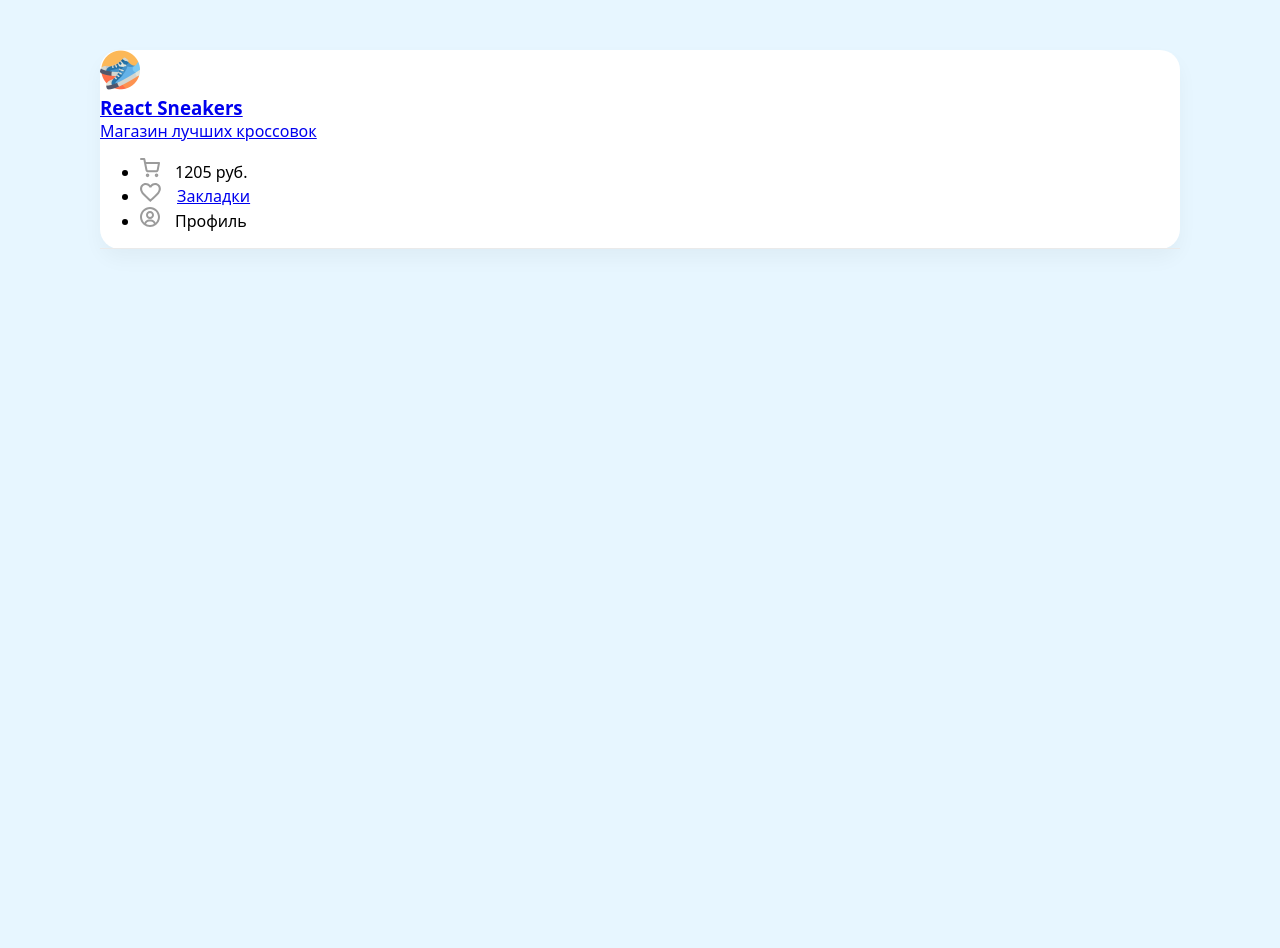
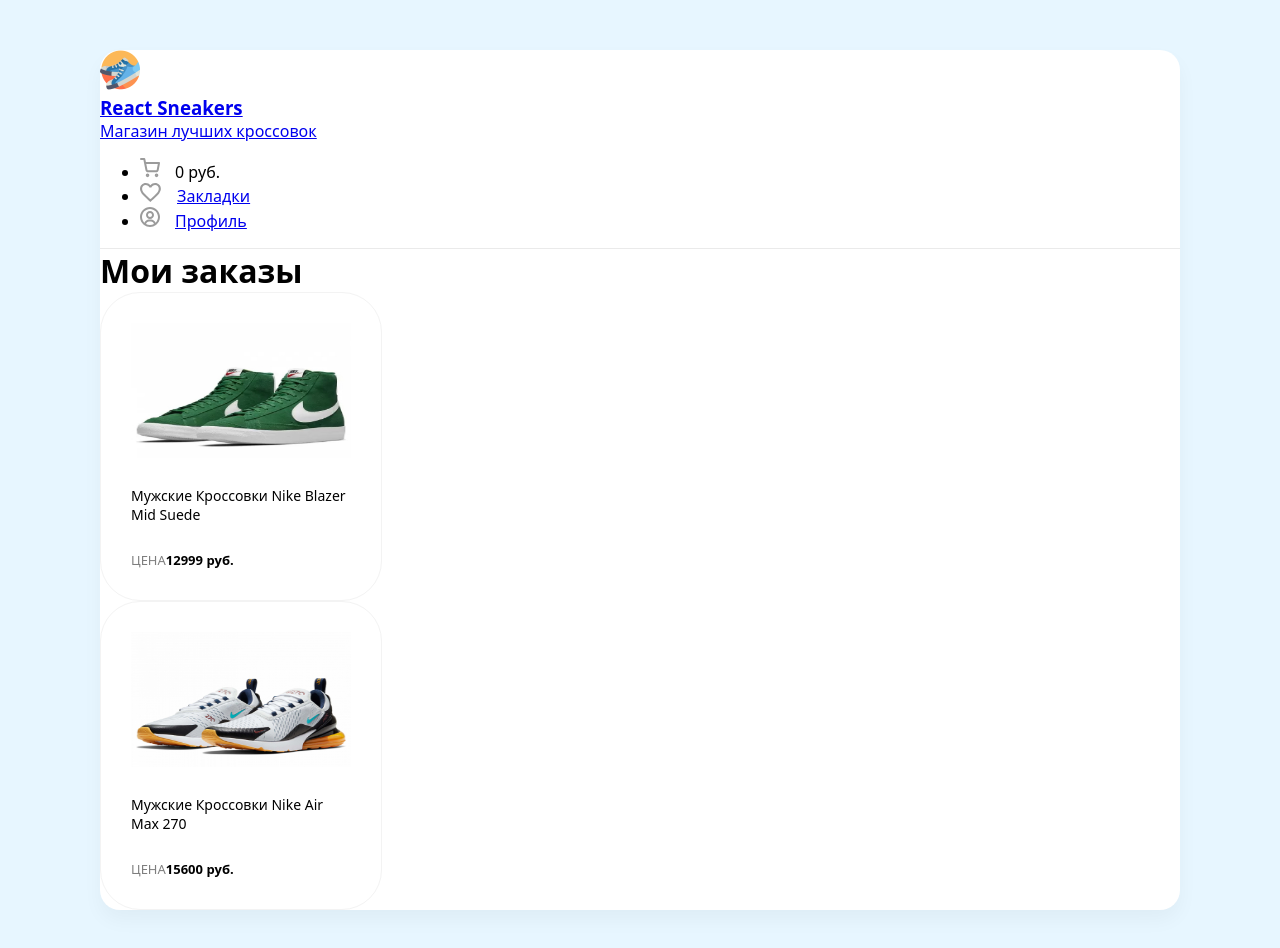
Before and after one commit to madiew1/react-sneakers, a React (Vite) app: page /orders in a window 1280 px wide. Shown: the top 948 px of the page. Before the commit the page ends 800 px from the top, so only its background shows below. Built offline with nearby package versions, Linux system fonts and the light colour scheme; no server answers; data requests are answered from the project's data file.

Commit message:
fixed bugs with adding and deleting items from cart

```diff
--- a/package.json
+++ b/package.json
@@ -23,11 +23,16 @@
     "@types/react": "^19.1.2",
     "@types/react-dom": "^19.1.2",
     "@vitejs/plugin-react": "^4.4.1",
+    "css-loader": "^7.1.2",
     "eslint": "^9.25.0",
     "eslint-plugin-react-hooks": "^5.2.0",
     "eslint-plugin-react-refresh": "^0.4.19",
     "globals": "^16.0.0",
+    "postcss": "^8.5.6",
+    "sass": "^1.89.2",
     "sass-embedded": "^1.89.0",
+    "sass-loader": "^16.0.5",
+    "style-loader": "^4.0.0",
     "vite": "^6.3.5"
   }
 }
--- a/src/App.jsx
+++ b/src/App.jsx
@@ -5,6 +5,7 @@
 import Header from "./components/Header";
 import Home from "./components/pages/Home";
 import Favorites from "./components/pages/Favorites";
+import Orders from "./components/pages/Orders";
 import axios from "axios";
 
 export const AppContext = createContext({});
@@ -19,18 +20,27 @@
 
   useEffect(() => {
       async function fetchData() {
-        const cartResponse = await axios.get('https://68053c6fca467c15be68a31a.mockapi.io/cartSneakers');
-        const favoriteResponse = await axios.get('https://68053c6fca467c15be68a31a.mockapi.io/favoriteSneakers');
-        const sneakersResponse = await fetch(`http://localhost:3000/sneakers`, {
-          method: "GET"
-        })
-        .then((res) => res.json());
+       try {
+
+        const [cartResponse, favoriteResponse, sneakersResponse] = await Promise.all([
+          axios.get('https://68053c6fca467c15be68a31a.mockapi.io/cartSneakers'),
+          axios.get('https://68053c6fca467c15be68a31a.mockapi.io/favoriteSneakers'),
+          fetch(`http://localhost:3000/sneakers`, {
+            method: "GET"
+          })
+          .then((res) => res.json())
+        ]);
 
         setIsLoading(false)
 
         setCartSneakers(cartResponse.data);
         setToFavoriteSneakers(favoriteResponse.data);
         setSneakers(sneakersResponse);
+
+       } catch (error) {
+        console.error(error)
+        alert('При получении данных возникла ошибка')
+       }
       }
       fetchData();
   },[])
@@ -38,12 +48,22 @@
   const onAddToCart = async (obj) => {
     console.log(obj)
     try {
-      if (cartSneakers.find((cartObj) => Number(cartObj.id) === Number(obj.id))) {
-        await axios.delete(`https://68053c6fca467c15be68a31a.mockapi.io/cartSneakers/${obj.id}`)
-        setCartSneakers((prev) => prev.filter((item) => Number(item.id) !== Number(obj.id)))
+      const findSneaker = cartSneakers.find((cartObj) => Number(cartObj.parentId) === Number(obj.id));
+      if (findSneaker) {
+        setCartSneakers((prev) => prev.filter((item) => Number(item.parentId) !== Number(obj.id)))
+        await axios.delete(`https://68053c6fca467c15be68a31a.mockapi.io/cartSneakers/${findSneaker.id}`)
       } else {
-       const {data} = await axios.post('https://68053c6fca467c15be68a31a.mockapi.io/cartSneakers', obj);
-        setCartSneakers((prev) => [...prev, data]);
+        setCartSneakers((prev) => [...prev, obj]);
+        const {data} = await axios.post('https://68053c6fca467c15be68a31a.mockapi.io/cartSneakers', obj);
+        setCartSneakers((prev) => prev.map(item => {
+          if (item.parentId === data.parentId) {
+            return {
+              ...item,
+              id: data.id
+            };
+          }
+          return item;
+        }))
       }
     } catch (error) {
       console.warn(error);
@@ -54,9 +74,9 @@
   const onAddToFavorite = async (obj) => {
     console.log(obj.id)
     try {
-      if (favoriteSneakers.find((favObj) => favObj.id === obj.id)) {
+      if (favoriteSneakers.find((favObj) => Number(favObj.pa) === Number(obj.id))) {
         axios.delete(`https://68053c6fca467c15be68a31a.mockapi.io/favoriteSneakers/${obj.id}`);
-        setToFavoriteSneakers((prev) => prev.filter((item) => item.id !== obj.id));
+        setToFavoriteSneakers((prev) => prev.filter((item) => Number(item.id) !== Number(obj.id)));
       } else {
         const {data} = await axios.post('https://68053c6fca467c15be68a31a.mockapi.io/favoriteSneakers', obj);
         setToFavoriteSneakers((prev) => [...prev, data])
@@ -68,25 +88,36 @@
   }
 
   const itemHasAdded = (id) => {
-    return cartSneakers.some((cartSneaker) => Number(cartSneaker.id) == Number(id));
+    return cartSneakers.some((cartSneaker) => Number(cartSneaker.parentId) == Number(id));
   }
 
+  const itemHasFavorited = (id) => {
+    return favoriteSneakers.some((favoriteSneaker) => Number(favoriteSneaker.id) == Number(id));
+  }
+
+  console.log(cartSneakers);
+
   const onRemoveFromCart = (id) => {
-    setCartSneakers((prev) => prev.filter(item => item.id !== id))
-    axios.delete(`https://68053c6fca467c15be68a31a.mockapi.io/cartSneakers/${id}`)
+    try {
+      setCartSneakers((prev) => prev.filter(item => item.id !== id))
+      axios.delete(`https://68053c6fca467c15be68a31a.mockapi.io/cartSneakers/${id}`)
+    } catch (error) {
+      console.error(error)
+      alert('При удалении товара произошла ошибка')
+    }
   }
 
   const onChangeSearchInput = (event) => {
     setSearchValue(event.target.value)
   }
 
+  const totalPrice = cartSneakers.reduce((sum, obj) => obj.price + sum, 0)
+
   return (
     <>
-      <AppContext.Provider value={{sneakers, cartSneakers, favoriteSneakers, itemHasAdded, onAddToFavorite, setCartState, setCartSneakers}}>
+      <AppContext.Provider value={{sneakers, cartSneakers, favoriteSneakers, itemHasAdded, onAddToFavorite, setCartState, setCartSneakers, itemHasFavorited, totalPrice, onAddToCart}}>
         <div className="wrapper clear">
-          {
-            cartState && <Overlay onRemove={onRemoveFromCart} cartSneakers={cartSneakers} onClose={() => setCartState(false)}/>
-          }
+        <Overlay onRemove={onRemoveFromCart} cartSneakers={cartSneakers} onClose={() => setCartState(false)} opened={cartState}/>
           <Header onOpen={() => setCartState(true)} favoriteOne={favoriteSneakers}/>
           <Routes>
             <Route path="/" exact
@@ -101,6 +132,7 @@
                           onAddToFavorite={onAddToFavorite}
                           onAddToCart={onAddToCart}/>}/>
             <Route path="/favorites" exact element={<Favorites onAddToCart={onAddToCart}/>}/>
+            <Route path="/orders" exact element={<Orders />}/>
           </Routes>
         </div>
       </AppContext.Provider>
--- a/src/components/Header.jsx
+++ b/src/components/Header.jsx
@@ -1,6 +1,9 @@
-import React from 'react'
+import React, { useContext } from 'react'
 import { Link } from 'react-router-dom'
+import { AppContext } from '../App'
 function Header({onOpen}) {
+  const {totalPrice} = useContext(AppContext);
+
   return (
     <header className="d-flex justify-between align-center p-40">
           <Link to="/">
@@ -15,7 +18,7 @@
           <ul className="d-flex align-center">
               <li onClick={onOpen} className="mr-30 cu-p">
                 <img src="/img/cart.svg" alt="cart" className="cart" />
-                <span>1205 руб.</span>
+                <span>{totalPrice} руб.</span>
               </li>
               <li to='/favorite' className="mr-30 cu-p">
                 <Link to="/favorites">
@@ -24,8 +27,10 @@
                 </Link>
               </li>
               <li to="/cart" className="cu-p">
+                <Link to="/orders">
                 <img src="/img/user.svg" alt="user" className="user" />
                 <span>Профиль</span>
+                </Link>
               </li>
             </ul>
         </header>
--- /dev/null
+++ b/src/components/Overlay/Overlay.module.scss
@@ -0,0 +1,44 @@
+.overlay {
+    position: absolute;
+    left: 0;
+    top: 0;
+    width: 100%;
+    height: 100%;
+    background-color: rgba(0, 0, 0, 0.5);
+    z-index: 1;
+    visibility: hidden;
+    opacity: 0;
+    transition: opacity 0.1s ease-out, visibility 0.1s ease-out;
+    overflow: hidden;
+  }
+
+  .overlayVisible {
+    visibility: visible;
+    opacity: 1;
+
+    .drawer {
+      transform: translateX(0);
+    }
+  }
+
+.drawer {
+  display: flex;
+  flex-direction: column;
+  position: absolute;
+  width: 420px;
+  height: 100%;
+  right: 0;
+  background: #ffffff;
+  box-shadow: -10px 4px 24px rgba(0, 0, 0, 0.1);
+  padding: 30px;
+  transform: translateX(100%);
+  transition: transform 0.3s ease-out;
+    h2 {
+        margin: 0;
+    }
+    .items {
+        flex: 1;
+        overflow: auto;
+        margin-bottom: 40px;
+    }
+}
--- a/src/components/Overlay.jsx
+++ b/src/components/Overlay/index.jsx
@@ -1,12 +1,15 @@
 import React, { useContext, useState } from 'react'
-import Info from './Info'
-import { AppContext } from '../App';
+import Info from '../Info'
+import { AppContext } from '../../App';
 import axios from 'axios';
+
+import styles from "../Overlay/Overlay.module.scss"; // ✅ правильно
+
 
 const deley = (ms) => new Promise((resolve) =>  setTimeout(resolve, ms))
 
-const Overlay = ({onClose, cartSneakers, onRemove}) => {
-  const {setCartSneakers} = useContext(AppContext);
+const Overlay = ({onClose, cartSneakers, onRemove, opened}) => {
+  const {setCartSneakers, totalPrice} = useContext(AppContext);
   const [orderId, setOrderId] = useState(null);
   const [completeOrder, setCompleteOrder] = useState(false);
 
@@ -34,9 +37,11 @@
     }
   };
 
+  const totalTax = Math.round((totalPrice / 100) * 5);
+
   return (
-    <div className="overlay">
-          <div className="drawer">
+    <div className={`${styles.overlay} ${opened ? styles.overlayVisible : ''}`}>
+          <div className={`${styles.drawer}`}>
             <h2 className="d-flex justify-between mb-30">Корзина <img className="removeBtn cu-p" onClick={onClose} src="/img/btn-remove.svg" alt="remove" /></h2>
 
               {
@@ -58,12 +63,12 @@
                         <li className="d-flex">
                           <span>Итого:</span>
                           <div></div>
-                          <b>26 000 руб.</b>
+                          <b>{totalPrice} руб.</b>
                         </li>
                         <li className="d-flex">
                           <span>Налог 5%:</span>
                           <div></div>
-                          <b> 1300р</b>
+                          <b>{totalTax} руб.</b>
                         </li>
                       </ul>
                       <button disabled={completeOrder} onClick={onOrderComplete} className="greenButton">Оформить заказ <img src="/img/arrow.svg" alt="arrow" /></button>
--- a/src/components/pages/Favorites.jsx
+++ b/src/components/pages/Favorites.jsx
@@ -15,7 +15,7 @@
             <div className="d-flex flex-wrap">
 
               {
-                favoriteSneakers.map((favorite, index) => <Card addToFavorite={onAddToFavorite} isFavorited={favoriteSneakers.some(item => Number(item.id) == Number(favorite.id))} addToCart={onAddToCart} key={index} {...favorite}/>)
+                favoriteSneakers.map((favorite, index) => <Card isFavorited={true} addToFavorite={onAddToFavorite} addToCart={onAddToCart} key={index} {...favorite}/>)
               }
 
             </div>
--- /dev/null
+++ b/src/components/pages/Orders.jsx
@@ -0,0 +1,49 @@
+import React, {useEffect, useState } from 'react';
+import Card from "../Card";
+import { AppContext } from '../../App';
+
+const Orders = () => {
+  const [orders, setOrders] = useState([]);
+  const [isLoading, setIsLoading] = useState(true);
+
+  useEffect(() => {
+    (async () => {
+      try {
+        const response = await fetch('http://localhost:3000/orders');
+        const data = await response.json();
+
+        // Преобразуем массив заказов в один массив всех items
+        const mergedItems = data.reduce((acc, order) => {
+          return [...acc, ...order.items];
+        }, []);
+
+        setOrders(mergedItems);
+        setIsLoading(false)
+      } catch (error) {
+        console.error('Ошибка при загрузке заказов:', error);
+      }
+    })();
+  }, [])
+
+  console.log("rerender");
+  return (
+    <>
+    <div className="content p-40">
+            <div className="d-flex align-center justify-between mb-40">
+              <h1>Мои заказы</h1>
+            </div>
+            <div className="d-flex flex-wrap">
+
+              {
+                (isLoading ? [...Array(8)] : orders).map((order, index) => <Card key={index}
+                loading={isLoading}
+                {...order}/>)
+              }
+
+            </div>
+    </div>
+    </>
+  )
+}
+
+export default Orders
--- a/src/db.json
+++ b/src/db.json
@@ -63,13 +63,13 @@
   ],
   "orders": [
     {
-      "id": "f927",
+      "id": "0a5f",
       "items": [
         {
           "id": "1",
-          "title": "Мужские Кроссовки Nike Air Max 270",
-          "price": 15600,
-          "imageUrl": "public/img/sneakers/2.jpg"
+          "title": "Мужские Кроссовки Nike Blazer Mid Suede",
+          "price": 12999,
+          "imageUrl": "public/img/sneakers/1.jpg"
         },
         {
           "id": "2",
@@ -78,61 +78,6 @@
           "imageUrl": "public/img/sneakers/2.jpg"
         }
       ]
-    },
-    {
-      "id": "2f92",
-      "items": [
-        {
-          "id": "1",
-          "title": "Мужские Кроссовки Nike Air Max 270",
-          "price": 15600,
-          "imageUrl": "public/img/sneakers/2.jpg"
-        }
-      ]
-    },
-    {
-      "id": "4777",
-      "items": [
-        {
-          "id": "1",
-          "title": "Мужские Кроссовки Nike Air Max 270",
-          "price": 15600,
-          "imageUrl": "public/img/sneakers/2.jpg"
-        }
-      ]
-    },
-    {
-      "id": "73cc",
-      "items": [
-        {
-          "id": "1",
-          "title": "Мужские Кроссовки Nike Air Max 270",
-          "price": 15600,
-          "imageUrl": "public/img/sneakers/2.jpg"
-        }
-      ]
-    },
-    {
-      "id": "26f5",
-      "items": [
-        {
-          "id": "1",
-          "title": "Мужские Кроссовки Nike Air Max 270",
-          "price": 15600,
-          "imageUrl": "public/img/sneakers/2.jpg"
-        }
-      ]
-    },
-    {
-      "id": "02f5",
-      "items": [
-        {
-          "id": "1",
-          "title": "Мужские Кроссовки Nike Air Max 270",
-          "price": 15600,
-          "imageUrl": "public/img/sneakers/2.jpg"
-        }
-      ]
     }
   ]
 }
```
Also changed, not shown: src/components/Card.jsx (+10 -6 lines), src/components/pages/Home.jsx (+3 -4 lines), src/index.scss (+0 -28 lines), 1 other file (tests, documents, lock files or other folders).
